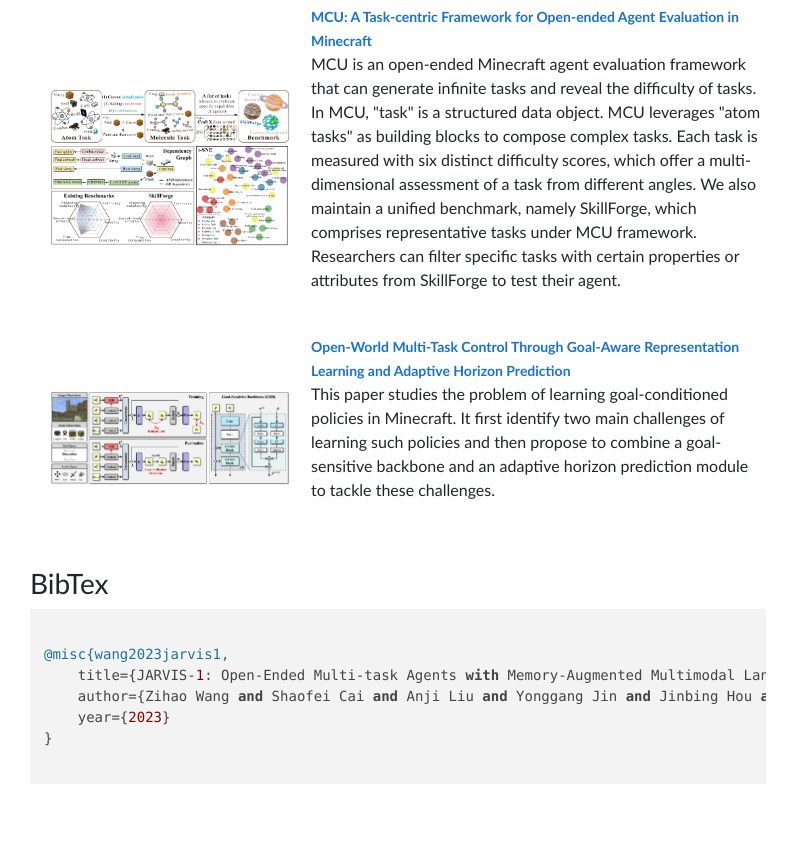
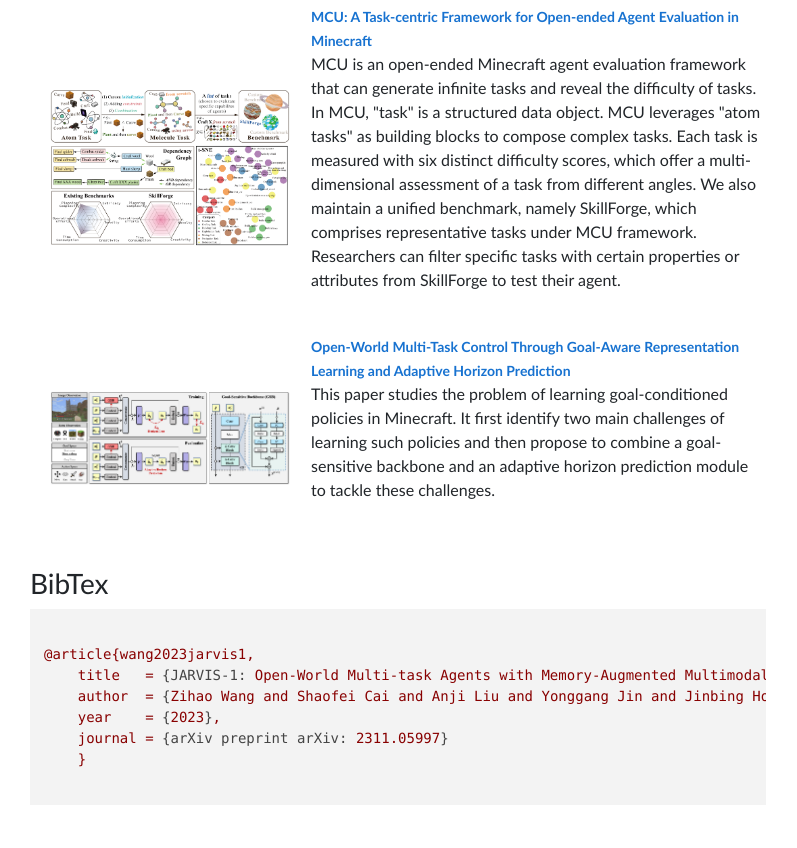
Before and after one commit to craftjarvis-jarvis1/craftjarvis-jarvis1.github.io, a plain HTML site: page index.html in a window 1280 px wide. Shown: the part 10519-11367 px from the top of the page, without its empty margins (242-1039 px from the left). Before the commit the page ends 11346 px from the top, so only its background shows below. Drawn offline with nearby package versions, Linux system fonts and the light colour scheme; some packages are replaced by stand-ins of ours; a script that the page names is missing.

Commit message:
Update index.html

```diff
--- a/index.html
+++ b/index.html
@@ -1039,11 +1039,12 @@
             <div class="col-md-10 col-lg-8">
                 <h3 class="mt-4 mb-2">BibTex</h3>
                 <pre><code>
-@misc{wang2023jarvis1,
-    title={JARVIS-1: Open-Ended Multi-task Agents with Memory-Augmented Multimodal Language Models},
-    author={Zihao Wang and Shaofei Cai and Anji Liu and Yonggang Jin and Jinbing Hou and Bowei Zhang and Zhaofeng He and Zilong Zheng and Yaodong Yang and Xiaojian Ma and Yitao Liang},
-    year={2023}
-}
+@article{wang2023jarvis1,
+    title   = {JARVIS-1: Open-World Multi-task Agents with Memory-Augmented Multimodal Language Models},
+    author  = {Zihao Wang and Shaofei Cai and Anji Liu and Yonggang Jin and Jinbing Hou and Bowei Zhang and Haowei Lin and Zhaofeng He and Zilong Zheng and Yaodong Yang and Xiaojian Ma and Yitao Liang},
+    year    = {2023},
+    journal = {arXiv preprint arXiv: 2311.05997}
+    }
                 </code></pre>
             </div>
         </div>
```
